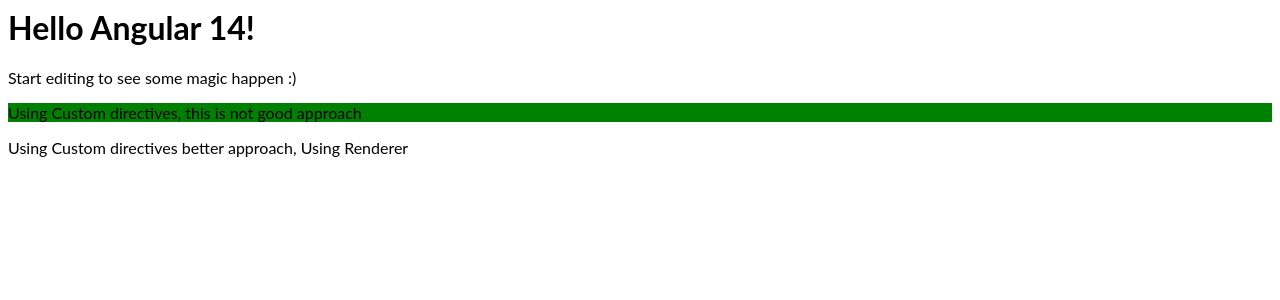
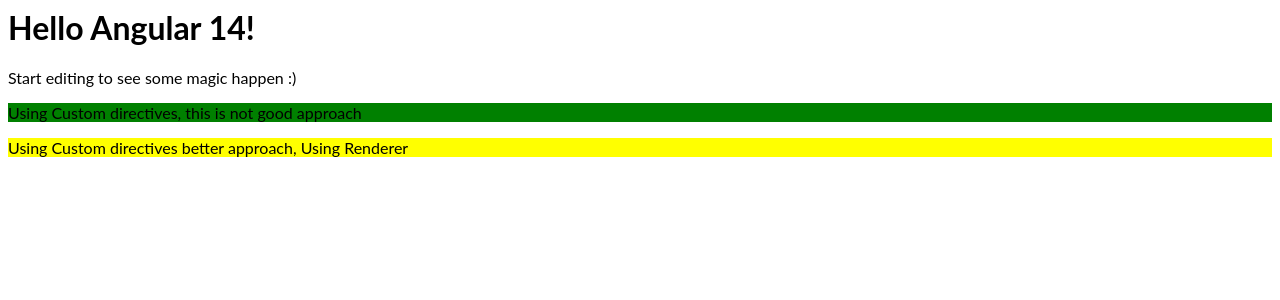
Before and after one commit to ShakibAhmed007/angular-dev-custom-directives, an Angular app: page / in a window 1280 px wide. Shown: the top 300 px of the page. Built offline with nearby package versions, Linux system fonts and the light colour scheme.

Commit message:
2 files modified

```diff
--- a/src/app/app.component.html
+++ b/src/app/app.component.html
@@ -4,6 +4,6 @@
 </p>
 
 <p appBasicHighLight>Using Custom directives, this is not good approach</p>
-<p appBetterHighLight>
+<p appBetterHighLight [defaultColor]="'yellow'" [hightlightColor]="'red'">
   Using Custom directives better approach, Using Renderer
 </p>
--- a/src/app/better-highlight/better-highlight.directive.ts
+++ b/src/app/better-highlight/better-highlight.directive.ts
@@ -3,6 +3,7 @@ import {
   ElementRef,
   HostBinding,
   HostListener,
+  Input,
   OnInit,
   Renderer2
 } from "@angular/core";
@@ -13,6 +14,10 @@ import {
 export class BetterHighLightDirective implements OnInit {
   @HostBinding("style.backgroundColor") backgroundColor: string = "transparent";
 
+  /* We can use prpperty binding in directives */
+  @Input() defaultColor: string;
+  @Input() hightlightColor: string;
+
   constructor(private renderer: Renderer2, private elementRef: ElementRef) {}
 
   ngOnInit() {
@@ -21,6 +26,7 @@ export class BetterHighLightDirective implements OnInit {
     //   "background-color",
     //   "blue"
     // );
+    this.backgroundColor = this.defaultColor;
   }
 
   /*
@@ -36,7 +42,8 @@ export class BetterHighLightDirective implements OnInit {
     // );
 
     /* Without Renderer, using HostBinding */
-    this.backgroundColor = "blue";
+    // this.backgroundColor = "blue";
+    this.backgroundColor = this.defaultColor;
   }
 
   @HostListener("mouseleave") mouseleave(eventData: Event) {
@@ -48,6 +55,7 @@ export class BetterHighLightDirective implements OnInit {
     // );
 
     /* Without Renderer,  using HostBinding */
-    this.backgroundColor = "transparent";
+    // this.backgroundColor = "transparent";
+    this.backgroundColor = this.hightlightColor;
   }
 }
```
